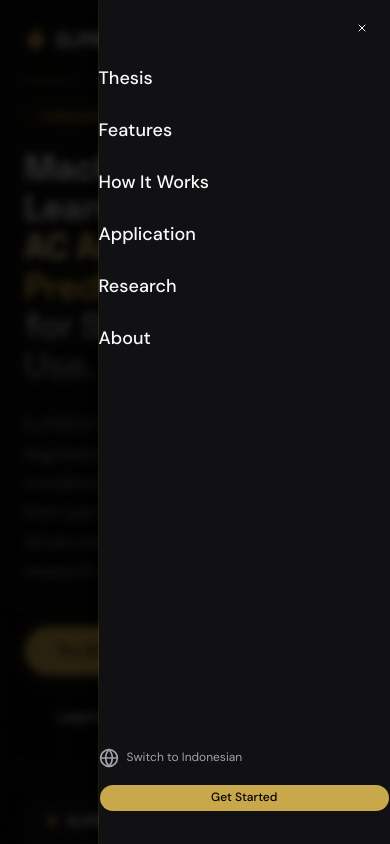
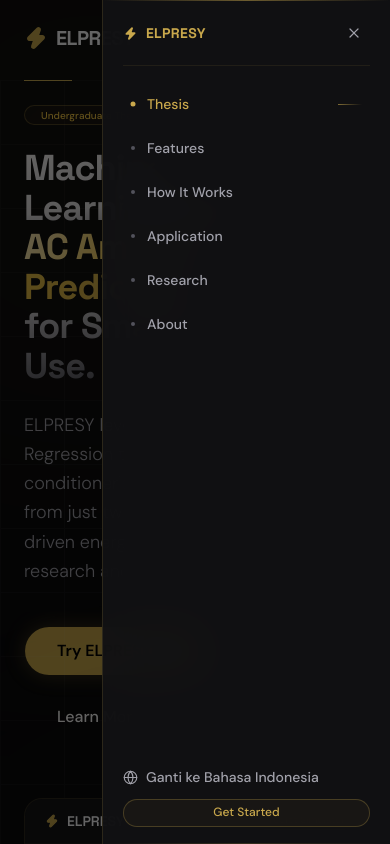
Before and after one commit to sofaemha/elpresy, a Next.js app: page /en in a window 390 px wide. Both pictures are taken after a click on the button 346 px from the left and 40 px from the top of the page. Shown: the top 844 px of the page. Built offline with nearby package versions, Linux system fonts and the light colour scheme.

Commit message:
feat: implement responsive mobile navigation drawer and landing page navbar components

```diff
--- a/src/components/landing/section/navbar/mobile.tsx
+++ b/src/components/landing/section/navbar/mobile.tsx
@@ -1,60 +1,315 @@
+// filepath: src/components/landing/section/navbar/mobile.tsx
+"use client";
+
+import { useState, useEffect, useCallback } from "react";
+import { useTranslations } from "next-intl";
+import { Globe, Menu, X, Zap } from "lucide-react";
 import { Button } from "@/components/ui/button";
-import { Sheet, SheetContent, SheetTrigger } from "@/components/ui/sheet";
-import { Globe, Menu } from "lucide-react";
+import { cn } from "@/lib/utils";
 
-function Container({ children }: { children: React.ReactNode }) {
+type NavLink = {
+  label: string;
+  href: string;
+};
+
+/* ─── Trigger Button ──────────────────────────────────────────────────────── */
+function Trigger({ onOpen }: { onOpen: () => void }) {
   return (
-        <Sheet>
-            <SheetTrigger className="text-text-primary hover:bg-surface-2 p-2 rounded-md inline-flex items-center justify-center transition-colors">
-                <Menu size={24} />
-            </SheetTrigger>
-            <SheetContent side="right" className="bg-surface border-border flex flex-col gap-8 pt-16">
-                {children}
-            </SheetContent>
-        </Sheet>
-    )
+    <button
+      aria-label="Open navigation menu"
+      onClick={onOpen}
+      className={cn(
+        "md:hidden relative flex items-center justify-center",
+        "w-9 h-9 rounded-md border border-border",
+        "text-text-muted hover:text-gold hover:border-gold/40",
+        "motion-safe:transition-all motion-safe:duration-200",
+        "focus-visible:outline-none focus-visible:ring-2 focus-visible:ring-ring/30"
+      )}
+    >
+      <Menu size={18} strokeWidth={1.8} />
+    </button>
+  );
 }
 
-function Items({ Links }: { Links: any[] }) {
+/* ─── Overlay ─────────────────────────────────────────────────────────────── */
+function Overlay({ open, onClose }: { open: boolean; onClose: () => void }) {
   return (
-        <nav className="flex flex-col gap-6">
-            {Links.map((link) => (
-                <a
-                    key={link.label}
-                    href={link.href}
-                    className="text-lg font-medium text-text-primary hover:text-gold transition-colors"
-                >
-                    {link.label}
-                </a>
-            ))}
-        </nav>
-    )
+    <div
+      aria-hidden="true"
+      onClick={onClose}
+      className={cn(
+        "fixed inset-0 z-40 bg-black/60 md:hidden",
+        "motion-safe:transition-opacity motion-safe:duration-300",
+        open ? "opacity-100 pointer-events-auto" : "opacity-0 pointer-events-none"
+      )}
+    />
+  );
 }
 
-function Actions({ toggleLocale, locale, t }: { toggleLocale: () => void, locale: string, t: any }) {
+/* ─── Nav Items ───────────────────────────────────────────────────────────── */
+function NavItems({
+  Links,
+  activeSection,
+  onClose,
+}: {
+  Links: NavLink[];
+  activeSection: string;
+  onClose: () => void;
+}) {
+  const handleClick = useCallback(
+    (e: React.MouseEvent<HTMLAnchorElement>, sectionId: string) => {
+      e.preventDefault();
+      onClose();
+      // small delay lets the drawer close first, then scrolls smoothly
+      setTimeout(() => {
+        const target = document.getElementById(sectionId);
+        if (target) target.scrollIntoView({ behavior: "smooth" });
+      }, 240);
+    },
+    [onClose]
+  );
+
   return (
-        <div className="flex flex-col gap-4 mt-auto pb-8">
+    <nav aria-label="Mobile navigation">
+      <ul className="flex flex-col">
+        {Links.map((link, i) => {
+          const sectionId = link.href.replace(/^#/, "");
+          const isActive = activeSection === sectionId;
+
+          return (
+            <li key={link.label}>
+              <a
+                href={link.href}
+                onClick={(e) => handleClick(e, sectionId)}
+                aria-current={isActive ? "location" : undefined}
+                style={{ transitionDelay: `${i * 30}ms` }}
+                className={cn(
+                  "group flex items-center gap-3 px-2 py-3",
+                  "border-b border-border/40 last:border-0",
+                  "text-sm font-medium motion-safe:transition-colors motion-safe:duration-200",
+                  isActive ? "text-gold" : "text-text-muted hover:text-text-primary"
+                )}
+              >
+                {/* Active indicator dot */}
+                <span
+                  className={cn(
+                    "shrink-0 w-1 h-1 rounded-full",
+                    "motion-safe:transition-all motion-safe:duration-200",
+                    isActive
+                      ? "bg-gold scale-125"
+                      : "bg-text-faint group-hover:bg-text-muted"
+                  )}
+                />
+                {link.label}
+
+                {/* Active shimmer underline */}
+                {isActive && (
+                  <span className="ml-auto w-6 h-px bg-gradient-to-r from-gold/60 to-transparent" />
+                )}
+              </a>
+            </li>
+          );
+        })}
+      </ul>
+    </nav>
+  );
+}
+
+/* ─── Drawer Footer Actions ───────────────────────────────────────────────── */
+function DrawerActions({
+  toggleLocale,
+  locale,
+  t,
+  onClose,
+}: {
+  toggleLocale: () => void;
+  locale: string;
+  t: ReturnType<typeof useTranslations>;
+  onClose: () => void;
+}) {
+  return (
+    <div className="mt-auto pt-6 flex flex-col gap-3">
+      {/* Locale toggle */}
       <button
-                onClick={toggleLocale}
-                className="flex items-center gap-2 text-text-muted hover:text-gold transition-colors"
+        onClick={() => { toggleLocale(); onClose(); }}
+        className={cn(
+          "flex items-center gap-2 text-sm font-medium",
+          "text-text-muted hover:text-gold",
+          "motion-safe:transition-colors motion-safe:duration-200"
+        )}
       >
-                <Globe size={20} />
-                <span>{locale === "en" ? "Switch to Indonesian" : "Ganti ke Inggris"}</span>
+        <Globe size={15} strokeWidth={1.8} />
+        <span>
+          {locale === "en" ? "Ganti ke Bahasa Indonesia" : "Switch to English"}
+        </span>
       </button>
-            <Button className="w-full bg-gold text-black hover:bg-gold-light transition-all rounded-full">
+
+      {/* CTA */}
+      <Button
+        variant="outline"
+        className={cn(
+          "w-full justify-center rounded-full",
+          "border-gold/30 text-gold",
+          "hover:bg-gold hover:text-black hover:border-gold",
+          "motion-safe:transition-all motion-safe:duration-300"
+        )}
+      >
         {t("getStarted")}
       </Button>
     </div>
-    )
+  );
 }
 
-export default function Mobile({ Links, toggleLocale, locale, t }: { Links: any[], toggleLocale: () => void, locale: string, t: any }) {
+/* ─── Drawer Panel ────────────────────────────────────────────────────────── */
+function Drawer({
+  open,
+  onClose,
+  Links,
+  activeSection,
+  toggleLocale,
+  locale,
+  t,
+}: {
+  open: boolean;
+  onClose: () => void;
+  Links: NavLink[];
+  activeSection: string;
+  toggleLocale: () => void;
+  locale: string;
+  t: ReturnType<typeof useTranslations>;
+}) {
   return (
-        <div className="md:hidden flex items-center gap-4">
-            <Container>
-                <Items Links={Links} />
-                <Actions toggleLocale={toggleLocale} locale={locale} t={t} />
-            </Container>
+    <div
+      role="dialog"
+      aria-modal="true"
+      aria-label="Navigation menu"
+      className={cn(
+        // positioning & size
+        "fixed top-0 right-0 bottom-0 z-50 w-72 md:hidden",
+        // surface & border
+        "bg-surface/95 border-l border-border",
+        "supports-backdrop-filter:backdrop-blur-xl",
+        // layout
+        "flex flex-col",
+        // slide animation
+        "motion-safe:transition-transform motion-safe:duration-300 motion-safe:ease-in-out",
+        open ? "translate-x-0" : "translate-x-full"
+      )}
+    >
+      {/* Gold accent top-line */}
+      <div className="h-px w-full bg-gradient-to-r from-transparent via-gold/50 to-transparent" />
+
+      {/* Header */}
+      <div className="flex items-center justify-between px-5 py-4">
+        {/* Brand mark */}
+        <div className="flex items-center gap-2 text-gold">
+          <Zap size={15} fill="currentColor" strokeWidth={0} />
+          <span className="font-display font-bold text-sm tracking-wide">ELPRESY</span>
         </div>
-    )
+
+        {/* Close */}
+        <button
+          aria-label="Close navigation menu"
+          onClick={onClose}
+          className={cn(
+            "flex items-center justify-center w-8 h-8 rounded-md",
+            "text-text-muted hover:text-text-primary hover:bg-surface-2",
+            "motion-safe:transition-all motion-safe:duration-200",
+            "focus-visible:outline-none focus-visible:ring-2 focus-visible:ring-ring/30"
+          )}
+        >
+          <X size={16} strokeWidth={1.8} />
+        </button>
+      </div>
+
+      {/* Divider */}
+      <div className="mx-5 h-px bg-border/60" />
+
+      {/* Scrollable body */}
+      <div className="flex flex-col flex-1 overflow-y-auto px-5 py-4">
+        <NavItems Links={Links} activeSection={activeSection} onClose={onClose} />
+        <DrawerActions
+          toggleLocale={toggleLocale}
+          locale={locale}
+          t={t}
+          onClose={onClose}
+        />
+      </div>
+
+      {/* Bottom accent line */}
+      <div className="h-px w-full bg-gradient-to-r from-transparent via-gold/20 to-transparent" />
+    </div>
+  );
 }
+
+/* ─── Root Export ─────────────────────────────────────────────────────────── */
+export default function Mobile({
+  Links,
+  toggleLocale,
+  locale,
+  t,
+}: {
+  Links: NavLink[];
+  toggleLocale: () => void;
+  locale: string;
+  t: ReturnType<typeof useTranslations>;
+}) {
+  const [open, setOpen] = useState(false);
+  const [activeSection, setActiveSection] = useState("");
+
+  /* Lock body scroll when drawer is open */
+  useEffect(() => {
+    document.body.style.overflow = open ? "hidden" : "";
+    return () => { document.body.style.overflow = ""; };
+  }, [open]);
+
+  /* Close on Escape key */
+  useEffect(() => {
+    if (!open) return;
+    const handleKey = (e: KeyboardEvent) => {
+      if (e.key === "Escape") setOpen(false);
+    };
+    window.addEventListener("keydown", handleKey);
+    return () => window.removeEventListener("keydown", handleKey);
+  }, [open]);
+
+  /* IntersectionObserver — same approach as Desktop */
+  useEffect(() => {
+    const sectionIds = Links.map((l) => l.href.replace(/^#/, "")).filter(Boolean);
+    const elements = sectionIds
+      .map((id) => document.getElementById(id))
+      .filter((el): el is HTMLElement => el !== null);
+    if (elements.length === 0) return;
+
+    const observer = new IntersectionObserver(
+      (entries) => {
+        for (const entry of entries) {
+          if (entry.isIntersecting) setActiveSection(entry.target.id);
+        }
+      },
+      { rootMargin: "-40% 0px -50% 0px", threshold: 0 }
+    );
+
+    elements.forEach((el) => observer.observe(el));
+    return () => observer.disconnect();
+  }, [Links]);
+
+  const handleClose = useCallback(() => setOpen(false), []);
+  const handleOpen  = useCallback(() => setOpen(true),  []);
+
+  return (
+    <div className="md:hidden flex items-center">
+      <Trigger onOpen={handleOpen} />
+      <Overlay open={open} onClose={handleClose} />
+      <Drawer
+        open={open}
+        onClose={handleClose}
+        Links={Links}
+        activeSection={activeSection}
+        toggleLocale={toggleLocale}
+        locale={locale}
+        t={t}
+      />
+    </div>
+  );
+}
```
Also changed, not shown: src/components/landing/layout/navbar.tsx (+6 -3 lines), src/components/landing/section/navbar/actions.tsx (+9 -2 lines). Lines whose indentation alone changed are shown as unchanged.
